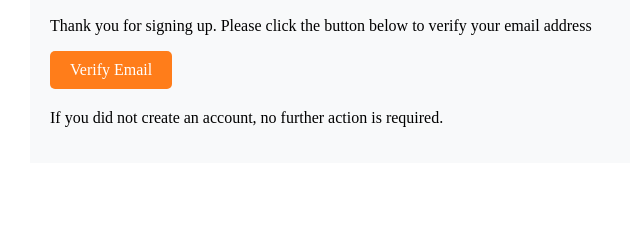
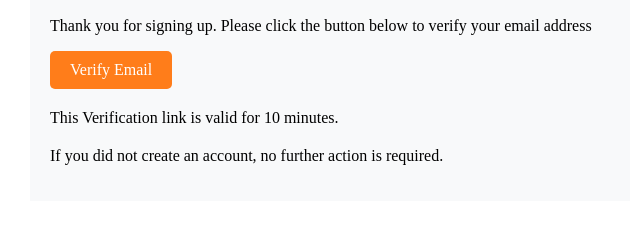
Before and after one commit to muhammadisa-n/be-refood-app, a Node project: template src/templates/verify-email.mustache in a window 1280 px wide. Shown: the part 148-388 px from the top of the page, without its empty margins (310-950 px from the left). Run offline with Node 20 templates, Linux system fonts and the light colour scheme; the template is opened without the code that fills it, so the values that code supplies are empty.

Commit message:
edit templates email

```diff
--- a/src/templates/forgot-password.mustache
+++ b/src/templates/forgot-password.mustache
@@ -14,6 +14,7 @@
         <p>Hello, {{name}}</p>
         <p>We received a request to reset your password. If you did not make this request, you can ignore this email.</p>
         <a href="{{url}}" style="display: inline-block; background-color: #ff7d1a; color: #fff; text-decoration: none; padding: 10px 20px; border-radius: 5px;">Reset Password</a>
+        <p style="margin-top: 20px;">This Reset Password link is valid for 10 minutes.</p>
         <p style="margin-top: 20px;">If you did not request a password reset, no further action is required.</p>
     </div>
 </div>
--- a/src/templates/verify-email.mustache
+++ b/src/templates/verify-email.mustache
@@ -14,6 +14,7 @@
         <p>Hello, {{name}}</p>
         <p>Thank you for signing up. Please click the button below to verify your email address</p>
         <a href="{{url}}" style="display: inline-block; background-color: #ff7d1a; color: #fff; text-decoration: none; padding: 10px 20px; border-radius: 5px;">Verify Email</a>
+        <p style="margin-top: 20px;">This Verification link is valid for 10 minutes.</p>
         <p style="margin-top: 20px;">If you did not create an account, no further action is required.</p>
     </div>
 </div>
```
